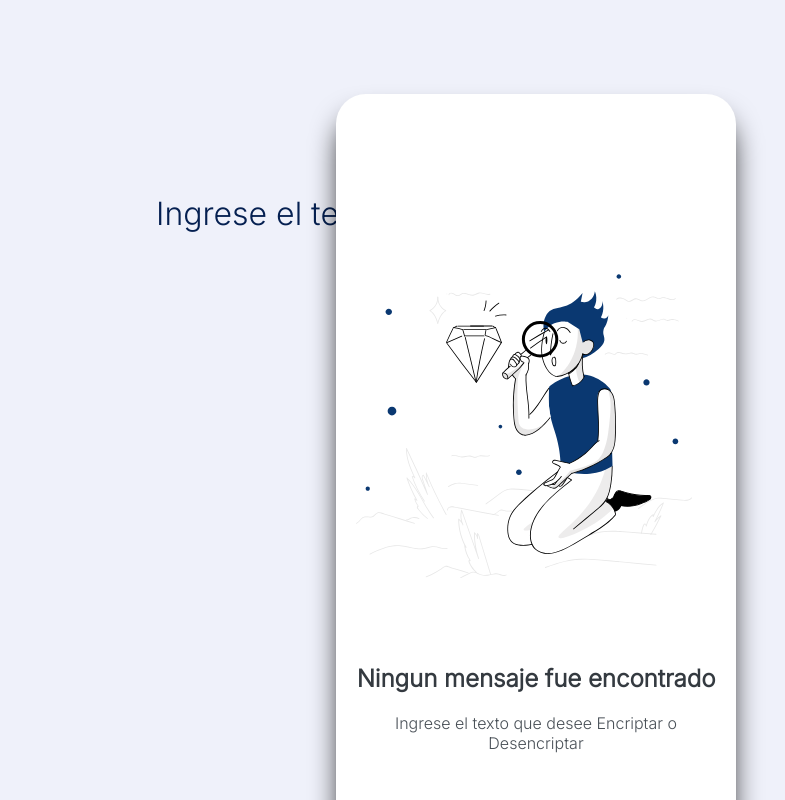
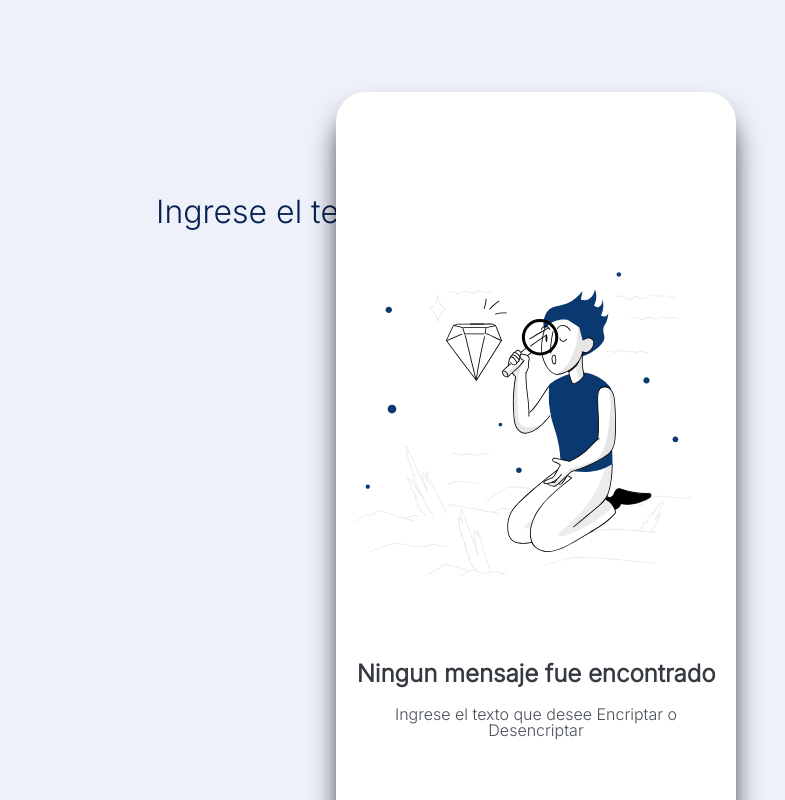
Before and after one commit to ArizzaYF/EncriptadorAlura, a plain HTML site: page index.html in a window 1280 px wide. Shown: the top 800 px of the page, 144-929 px from the left. Drawn offline with Linux system fonts and the light colour scheme.

Commit message:
Se agrega un archivo css donde reseteamos los estilos de la pagina, solucionamos el error en el script con la funcion encriptar

```diff
--- a/index.html
+++ b/index.html
@@ -1,6 +1,7 @@
 <!DOCTYPE html>
 <html lang="es">
 <link rel="stylesheet" href="style.css">
+<link rel="stylesheet" href="reset.css">
 <link rel="preconnect" href="https://fonts.googleapis.com">
 <link rel="preconnect" href="https://fonts.gstatic.com" crossorigin>
 <link href="https://fonts.googleapis.com/css2?family=Inter:wght@300&display=swap" rel="stylesheet">
--- /dev/null
+++ b/reset.css
@@ -0,0 +1,44 @@
+@charset "UTF-8";
+
+html, body, div, span, applet, object, iframe,
+h1, h2, h3, h4, h5, h6, p, blockquote, pre,
+a, abbr, acronym, address, big, cite, code,
+del, dfn, em, img, ins, kbd, q, s, samp,
+small, strike, strong, sub, sup, tt, var,
+b, u, i, center,
+dl, dt, dd, ol, ul, li,
+fieldset, form, label, legend,
+table, caption, tbody, tfoot, thead, tr, th, td,
+article, aside, canvas, details, embed,
+figure, figcaption, footer, header, hgroup,
+menu, nav, output, ruby, section, summary,
+time, mark, audio, video {
+	margin: 0;
+	padding: 0;
+	border: 0;
+	font-size:100%;
+	vertical-align: baseline;
+}
+/* HTML5 display-role reset for older browsers */
+article, aside, details, figcaption, figure,
+footer, header, hgroup, menu, nav, section {
+	display: block;
+}
+body {
+	line-height: 1;
+}
+ol, ul {
+	list-style: none;
+}
+blockquote, q {
+	quotes: none;
+}
+blockquote:before, blockquote:after,
+q:before, q:after {
+	content: '';
+	content: none;
+}
+table {
+	border-collapse: collapse;
+	border-spacing: 0;
+}
--- a/script.js
+++ b/script.js
@@ -33,7 +33,7 @@ function encriptarTexto(mensaje){
     var texto = mensaje;
     var textoFinal = "";
 
-    for(var i = 0; i < texto.lenght; i++){
+    for(var i = 0; i < texto.length; i++){
         if(texto[i] == "a"){
             textoFinal = textoFinal + "ai"
         }
--- a/style.css
+++ b/style.css
@@ -35,6 +35,7 @@ main {
 }
 
 .caja_texto {
+    clear: both;
     width: 80%;
     height: 100%;
     border: none;
@@ -152,6 +153,7 @@ main {
 }
 
 .contenedor-resultado {
+    float: right;
     position: absolute;
     bottom: 410px;
     width: 320px;
@@ -159,6 +161,7 @@ main {
     padding: 0;
     box-sizing: border-box;
     margin-left: 25px;
+
 }
 
 .contenedor-resultado p {
```
